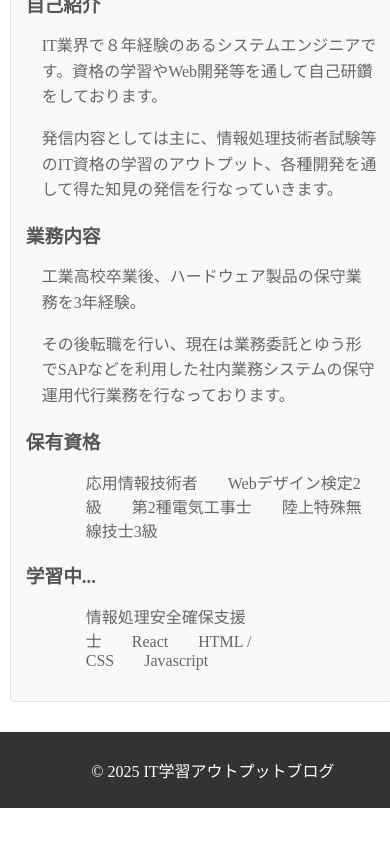
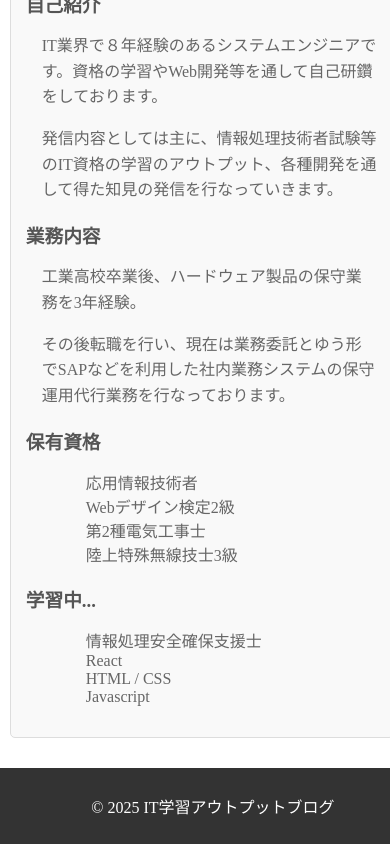
Before and after one commit to yuich-r/react_app, a React (Create React App) app: page / in a window 390 px wide. Shown: the part 655-1499 px from the top of the page. Before the commit the page ends 1463 px from the top, so only its background shows below. Built offline with nearby package versions, Linux system fonts and the light colour scheme; no server answers.

Commit message:
レスポンシブ対応13

```diff
--- a/src/components/css/ProfileContent.css
+++ b/src/components/css/ProfileContent.css
@@ -35,3 +35,13 @@
 		}
 	}
 }
+
+@media (max-width: 768px) {
+	.profile {
+		section {
+			li {
+				display: block;
+			}
+		}
+	}
+}
```
